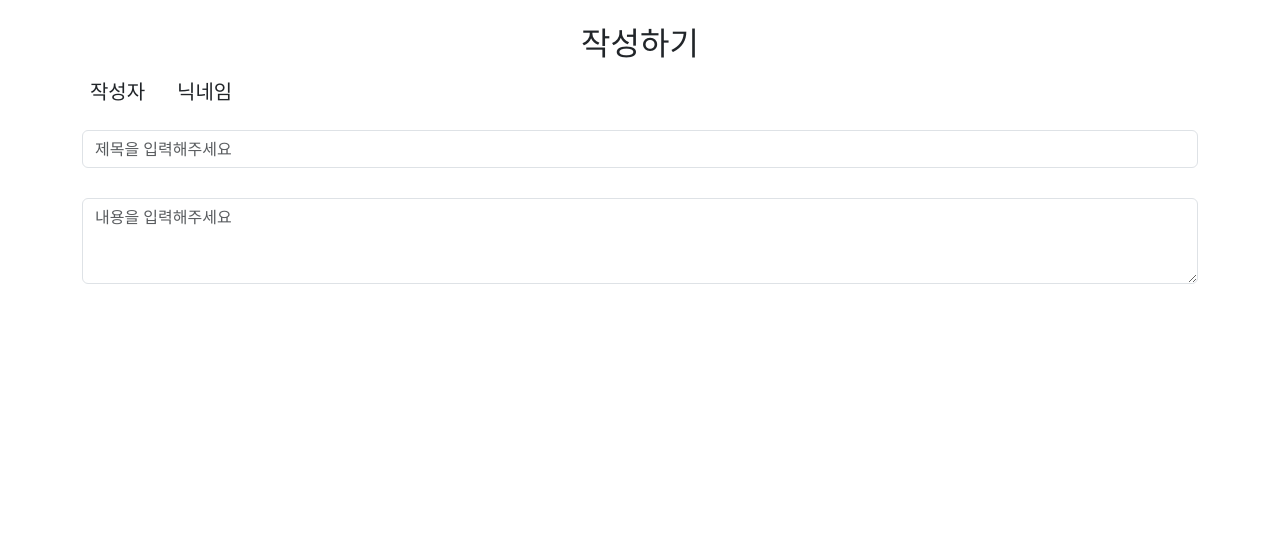
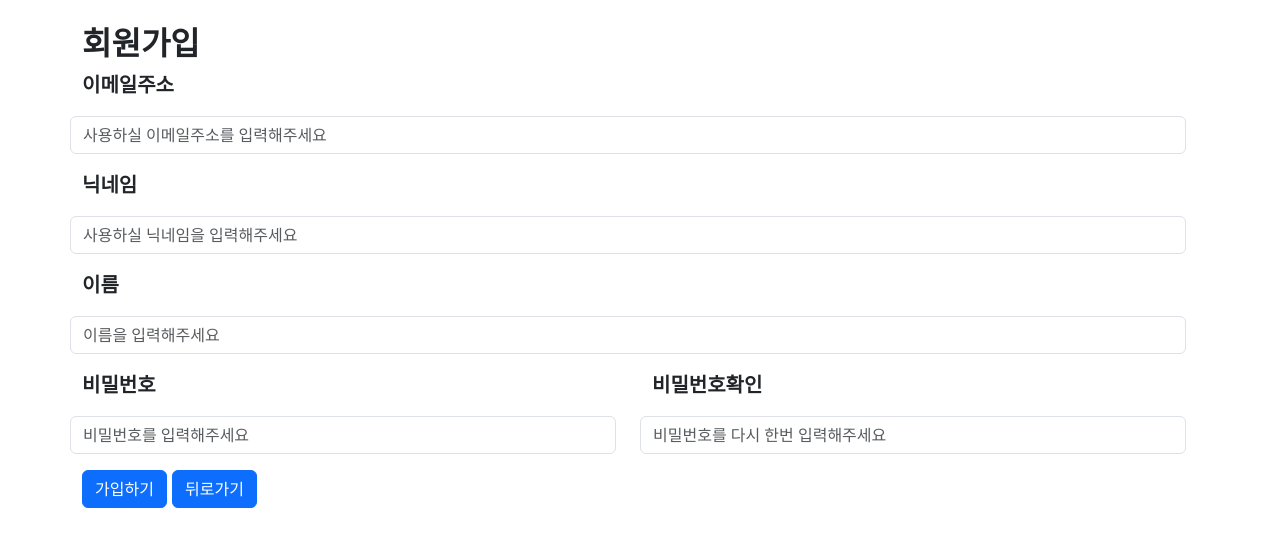
Before and after one commit to YoulAPark/newComer-Project, a PHP site: page /admin/register.php in a window 1280 px wide. Shown: the part 72-619 px from the top of the page. Run offline with PHP 8.4, Linux system fonts and the light colour scheme.

Commit message:
회원가입 페이지 생성

```diff
--- a/admin/register.php
+++ b/admin/register.php
@@ -1,23 +1,35 @@
 <?php
 	include('../include/navbar.php');
 ?>
-<div class="container mt-4 my-5 lead text-center">
-    <h2>작성하기</h2>
 
-    <div>
-        <div class="mb-3 row">
-            <label class="col-sm-1 col-form-label">작성자</label>
-            <div class="col-sm-10">
-                <input type="text" readonly class="form-control-plaintext" value="닉네임">
-            </div>
-        </div>
-    </div>
-
-    <div>
-        <div class="mb-3">
-            <input type="email" class="form-control" id="exampleFormControlInput1" placeholder="제목을 입력해주세요">
-            <label for="exampleFormControlTextarea1" class="form-label"></label>
-            <textarea class="form-control" id="exampleFormControlTextarea1" rows="3" placeholder="내용을 입력해주세요"></textarea>
-        </div>
-    </div>
+<div class="container mt-4 my-5 lead">
+	<h2 style="font-weight: 700">회원가입</h2>
+	<div>
+		<p style="font-weight: 600">이메일주소<p>
+				<input type="email" class="form-control sm row " placeholder="사용하실 이메일주소를 입력해주세요">
+	</div>
+	<div>
+		<p style="font-weight: 600">닉네임<p>
+				<input type="text" class="form-control sm row" placeholder="사용하실 닉네임을 입력해주세요">
+	</div>
+	<div>
+		<p style="font-weight: 600">이름<p>
+				<input type="text" class="form-control sm row" placeholder="이름을 입력해주세요">
+	</div>
+	<div>
+		<div class="row">
+			<div class="col">
+				<p style="font-weight: 600">비밀번호</p>
+				<input type="password" class="form-control mb-3 row" placeholder="비밀번호를 입력해주세요">
+			</div>
+			<div class="col">
+				<p style="font-weight: 600">비밀번호확인</p>
+				<input type="password" class="form-control mb-3 row" placeholder="비밀번호를 다시 한번 입력해주세요">
+			</div>
+		</div>
+	</div>
+	<div class="d-grid gap-2 d-md-block">
+		<button class="btn btn-primary" type="button">가입하기</button>
+		<button class="btn btn-primary" type="button">뒤로가기</button>
+	</div>
 </div>
```
